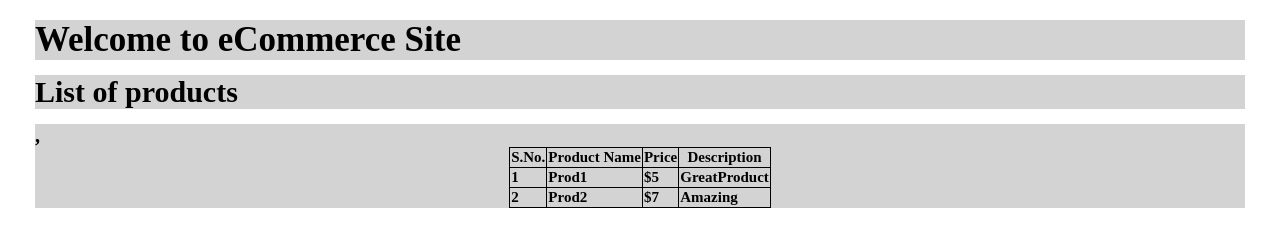
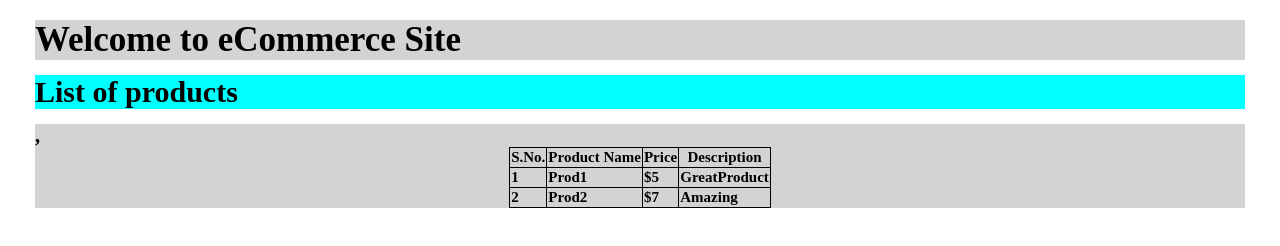
Before and after one commit to SaimaArora/BEE_UCA, a website: page frontend/index.html in a window 1280 px wide. Drawn offline with Linux system fonts and the light colour scheme; files that its build step writes are made by us from their sources.

Commit message:
Commit 2

```diff
--- a/public/styles.css
+++ b/frontend/css/styles.css
@@ -3,6 +3,8 @@ body{
     font-size: 20px;
 }
 /* selector - body,div,table etc */
+
+
 div{
     background-color: lightgray;
     font-weight: 600;
@@ -24,3 +26,6 @@ header{
 #tag1{
     font-size: 30px;
 }
+.list{
+    background-color: aqua;
+}
--- a/public/index.html
+++ b/frontend/index.html
@@ -18,7 +18,7 @@
         <header>Welcome to eCommerce Site</header>
         </div>
 
-    <div id="tag1">List of products</div>
+    <div id="tag1" class="list">List of products</div>
     <div id="data">
 
     </div>
--- a/package.json
+++ b/package.json
@@ -1,7 +1,7 @@
 {
   "name": "bee",
   "version": "1.0.0",
-  "main": "index.js",
+  "main": "server.js",
   "scripts": {
     "test": "echo \"Error: no test specified\" && exit 1"
   },
```
Also changed, not shown: index.js (deleted, +0 -11 lines), server.js (added, +12 -0 lines), frontend/data.js (renamed from public/data.js), frontend/script.js (renamed from public/script.js).
